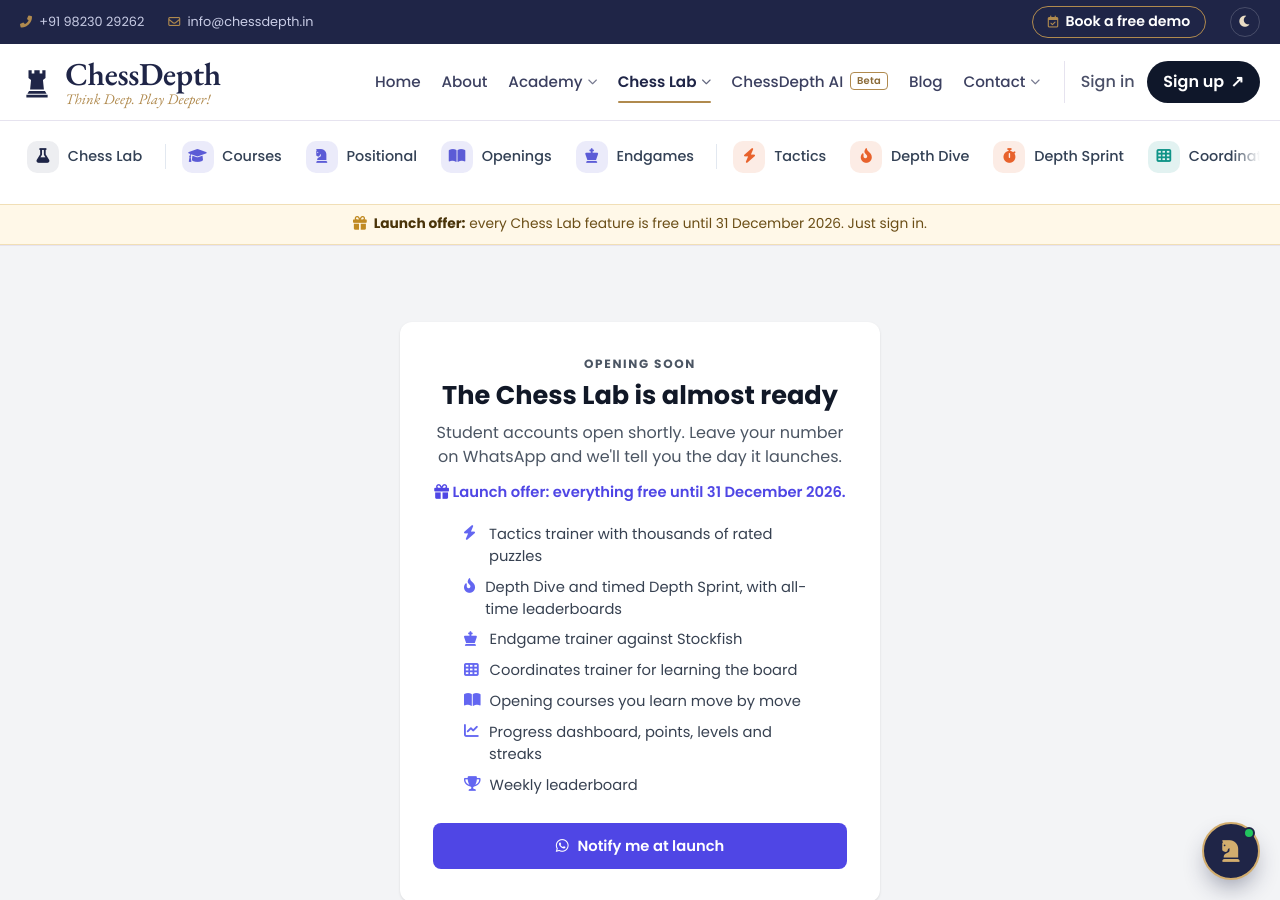
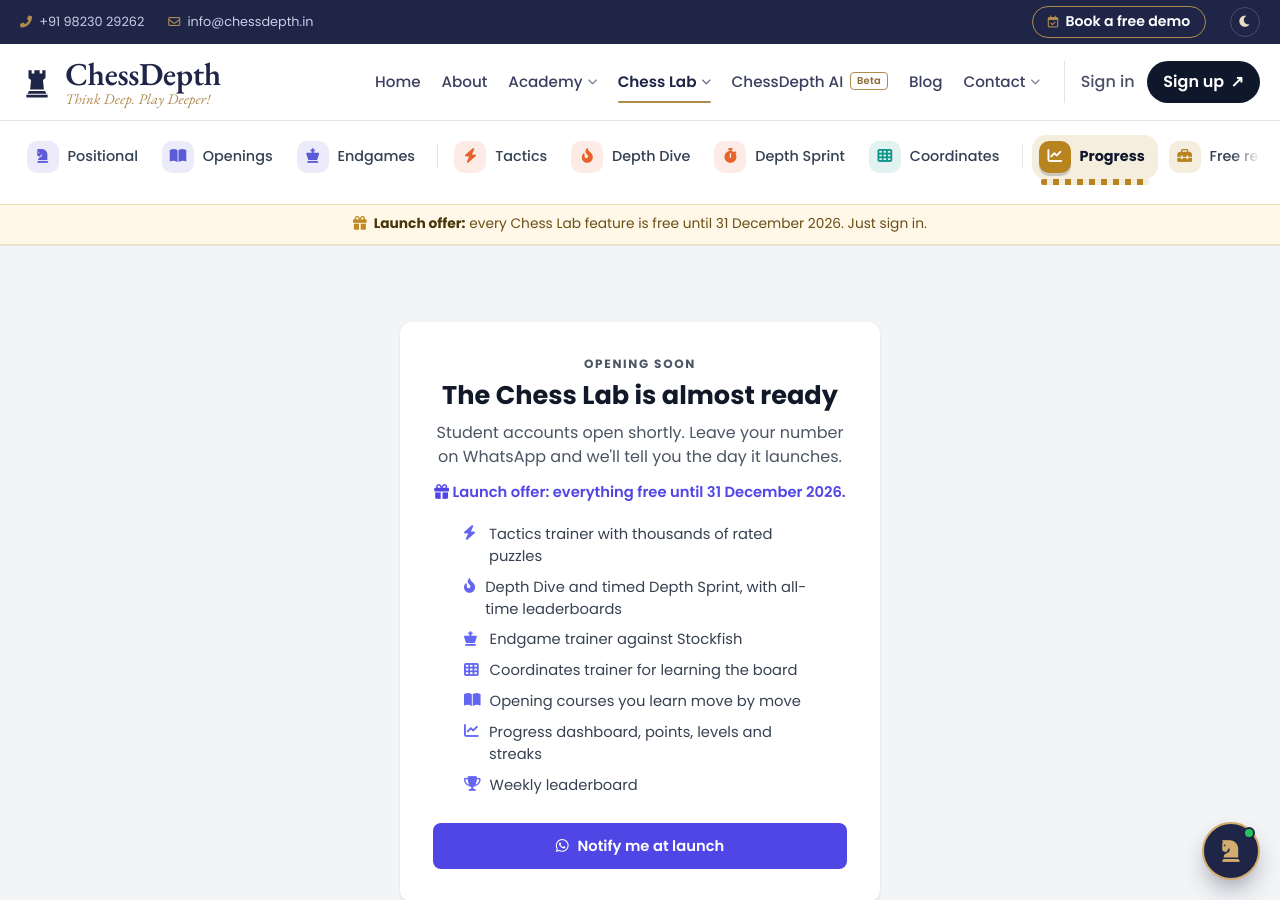
Before and after one commit to Sourabhjoshi1/Chess-Depth, a Jekyll site: the page built from pages/lab/progress.html, in a window 1280 px wide and 900 px high. Built offline with Jekyll 4.4.1, drawn with Linux system fonts in a browser that asks for light colours; comment, search, counter and statistics services are not loaded; part of the change alters nothing that is shown.

Commit message:
Chess Lab bar: keep the open tool in view on phones
Co-Authored-By: Claude Opus 5.5 <noreply@anthropic.com>
Claude-Session: https://claude.ai/code/session_017ZwxdNZGtw2tXrZdE2ZP9f

```diff
--- a/_includes/lab-bar.html
+++ b/_includes/lab-bar.html
@@ -23,3 +23,4 @@
   <div id="lab-offer-banner" class="lab-offer hidden" role="status"></div>
   <div id="lab-demo-banner" class="lab-demo hidden">Demo mode: progress is saved only in this browser. <button type="button" data-act="exit-demo">Leave demo</button></div>
 </div>
+<script>(function () { var t = document.querySelector(".lab-tabs"), a = t && t.querySelector("[aria-current]"); if (a && t.scrollWidth > t.clientWidth) t.scrollLeft = Math.max(0, a.offsetLeft - (t.clientWidth - a.offsetWidth) / 2); })();</script>
```
